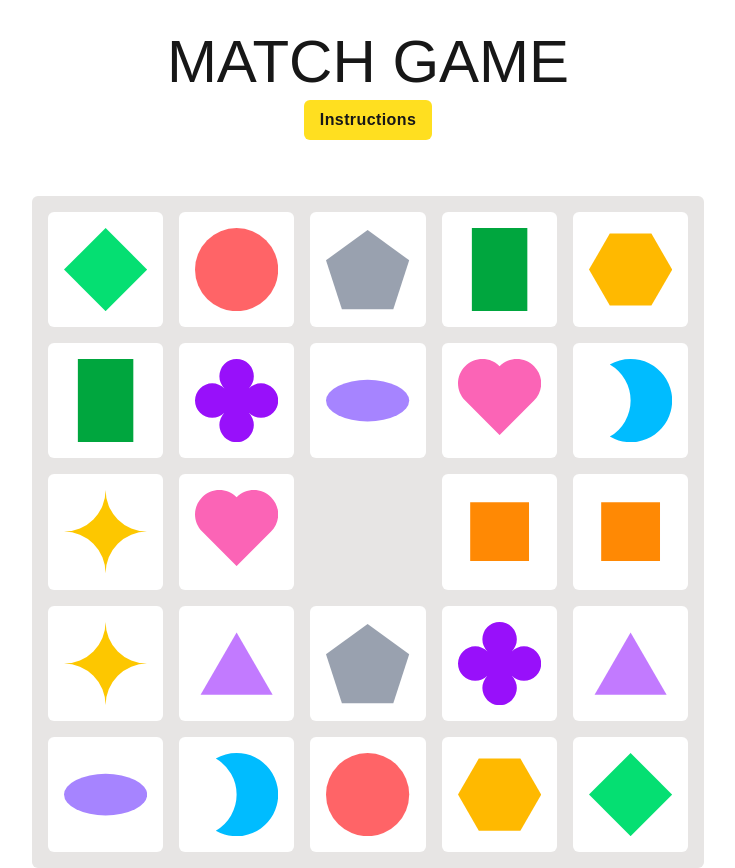
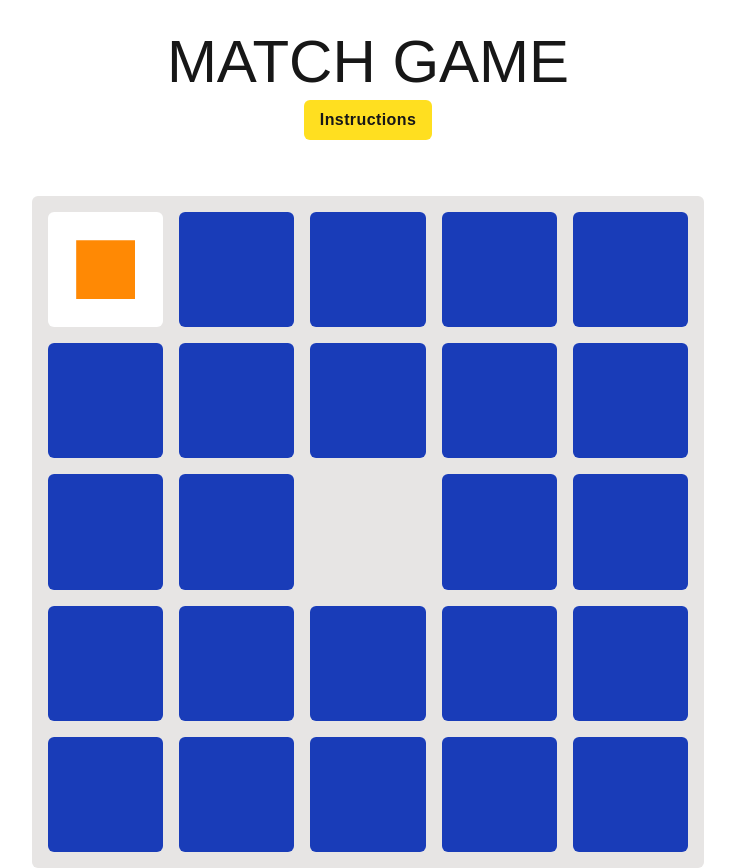
Before and after one commit to blairmcclenny/memory-game-react, a Next.js app: page / in a window 1280 px wide. Both pictures are taken after a click on the element 377 px from the left and 269 px from the top of the page. Shown: the whole page, without its empty margins (272-1007 px from the left). Built offline with nearby package versions, Linux system fonts and the light colour scheme; a web font is replaced by a local one.

Commit message:
complete game play

```diff
--- a/app/memory-game/Tile.tsx
+++ b/app/memory-game/Tile.tsx
@@ -3,17 +3,38 @@ import { ShapeType } from "./types"
 
 export default function Tile({
   shape,
+  isOpen,
   hasBeenFound,
   onClick = () => {},
 }: {
   shape: ShapeType
+  isOpen: boolean
   hasBeenFound: boolean
   onClick: { (): void }
 }) {
   return (
-    <div onClick={onClick} className="p-4 bg-white aspect-square rounded-md">
-      <div className={`${hasBeenFound ? "hidden" : "block"}`} />
-      <Shape type={shape} />
+    <div
+      onClick={onClick}
+      className={`${
+        isOpen || hasBeenFound ? "pointer-events-none" : "cursor-pointer"
+      } bg-white aspect-square rounded-md grid grid-cols-1 overflow-hidden`}
+    >
+      <div
+        className={`${
+          isOpen || hasBeenFound
+            ? "opacity-100 scale-100"
+            : "opacity-0 scale-80"
+        } col-start-1 row-start-1 p-4 transition duration-300`}
+      >
+        <Shape type={shape} />
+      </div>
+      <div
+        className={`${
+          isOpen || hasBeenFound
+            ? "-translate-x-[calc(100%+1px)]"
+            : "translate-x-0"
+        } min-w-full min-h-full col-start-1 row-start-1 h-full w-full bg-blue-800 transition`}
+      />
     </div>
   )
 }
--- a/app/memory-game/index.tsx
+++ b/app/memory-game/index.tsx
@@ -7,29 +7,70 @@ import { TileData } from "./types"
 
 export default function MemoryGame() {
   const [tiles, setTiles] = useState<TileData[] | []>([])
+  const [isPaused, setIsPaused] = useState(false)
 
-  // player one score
-  // player two score
-  // current player - default to player one
+  const reset = () => {
+    setTiles(generateTiles())
+  }
 
-  // on match increment current player score
-  // if combined scores are equal to pairs end game and show winner and replay option
-  // if not continue with current player
+  const handleTileClick = (tileIdx: number) => {
+    setTiles((prevTiles) =>
+      prevTiles.map((tile, i) =>
+        i === tileIdx ? { ...tile, isOpen: true } : tile
+      )
+    )
 
-  // if no match close open doors after one second and toggle player
+    const prevTile = tiles.find((tile) => tile.isOpen) as TileData
+
+    if (!prevTile) return
+
+    if (prevTile.shape === tiles[tileIdx].shape) {
+      setTiles((prevTiles) =>
+        prevTiles.map((tile) =>
+          tile.shape === prevTile.shape
+            ? { ...tile, isOpen: false, hasBeenFound: true }
+            : { ...tile, isOpen: false }
+        )
+      )
+      // increment current player score
+    } else {
+      setIsPaused(true)
+      setTimeout(() => {
+        setTiles((prevTiles) =>
+          prevTiles.map((tile) => ({ ...tile, isOpen: false }))
+        )
+        setIsPaused(false)
+        // toggle current player
+      }, 1000)
+    }
+  }
 
   useEffect(() => {
-    setTiles(generateTiles())
+    reset()
   }, [])
+
+  useEffect(() => {
+    if (tiles.some((tile) => !tile.hasBeenFound)) {
+      console.log("still playing")
+    } else {
+      console.log("YOU WIN!!!")
+      reset()
+    }
+  }, [tiles])
 
   return (
     <>
-      <div className="grid grid-cols-5 p-4 rounded-md gap-4 max-w-2xl bg-stone-200 mt-4 mx-auto">
+      <div
+        className={`${
+          isPaused && "pointer-events-none"
+        } grid grid-cols-5 p-4 rounded-md gap-4 max-w-2xl bg-stone-200 mt-4 mx-auto aspect-square`}
+      >
         {tiles.map((tile, i, arr) => (
           <Fragment key={`tile-${i}`}>
             <Tile
-              onClick={() => console.log("clicked")}
+              onClick={() => handleTileClick(i)}
               shape={tile.shape}
+              isOpen={tile.isOpen}
               hasBeenFound={tile.hasBeenFound}
             />
             {i === Math.floor(arr.length / 2) - 1 && (
--- a/app/memory-game/types.ts
+++ b/app/memory-game/types.ts
@@ -4,5 +4,6 @@ export type ShapeType = (typeof shapeTypes)[number]
 
 export type TileData = {
   shape: ShapeType
+  isOpen: boolean
   hasBeenFound: boolean
 }
--- a/app/memory-game/utils.ts
+++ b/app/memory-game/utils.ts
@@ -25,6 +25,7 @@ export function generateTiles(): TileData[] {
 
     board.push({
       shape,
+      isOpen: false,
       hasBeenFound: false,
     })
   }
```
